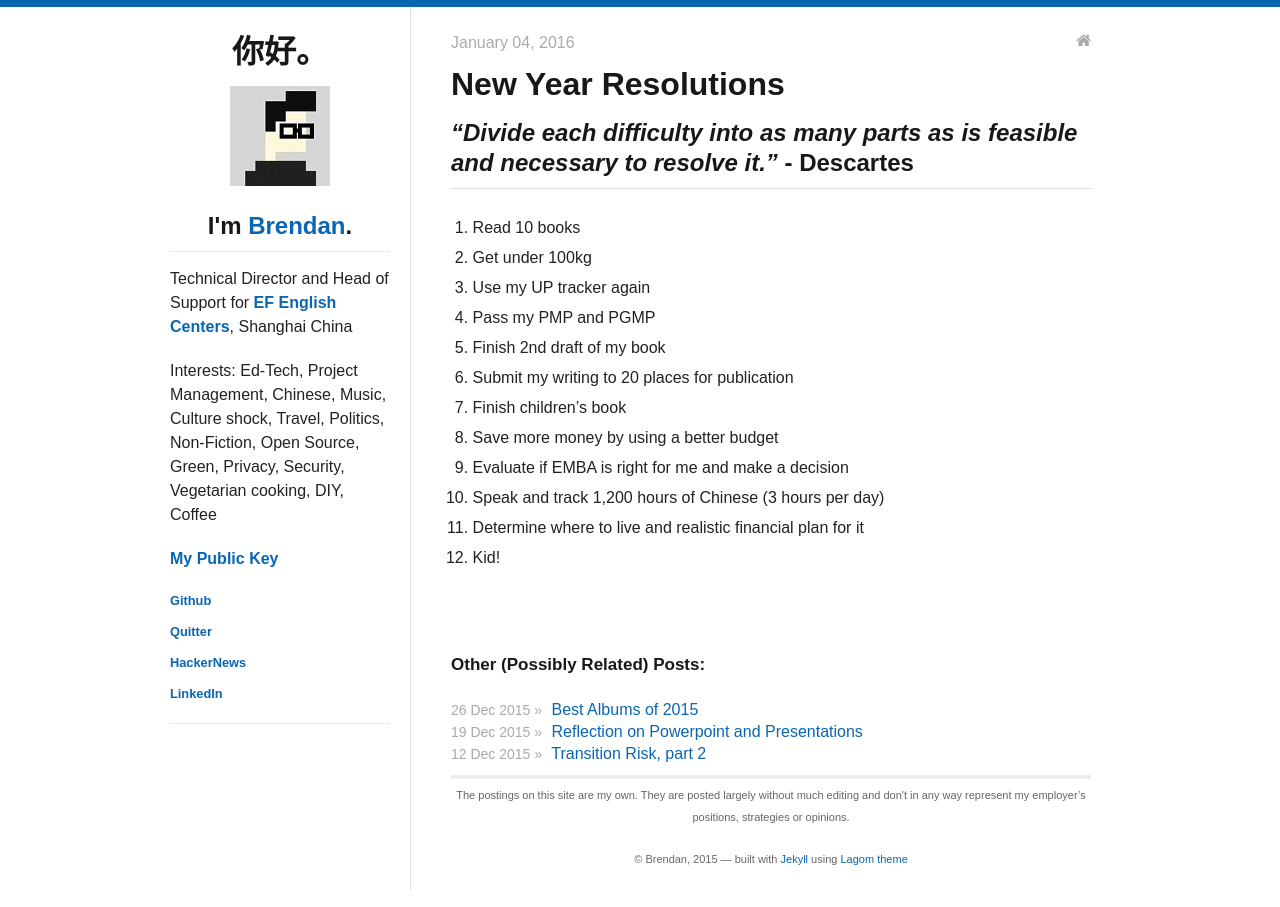
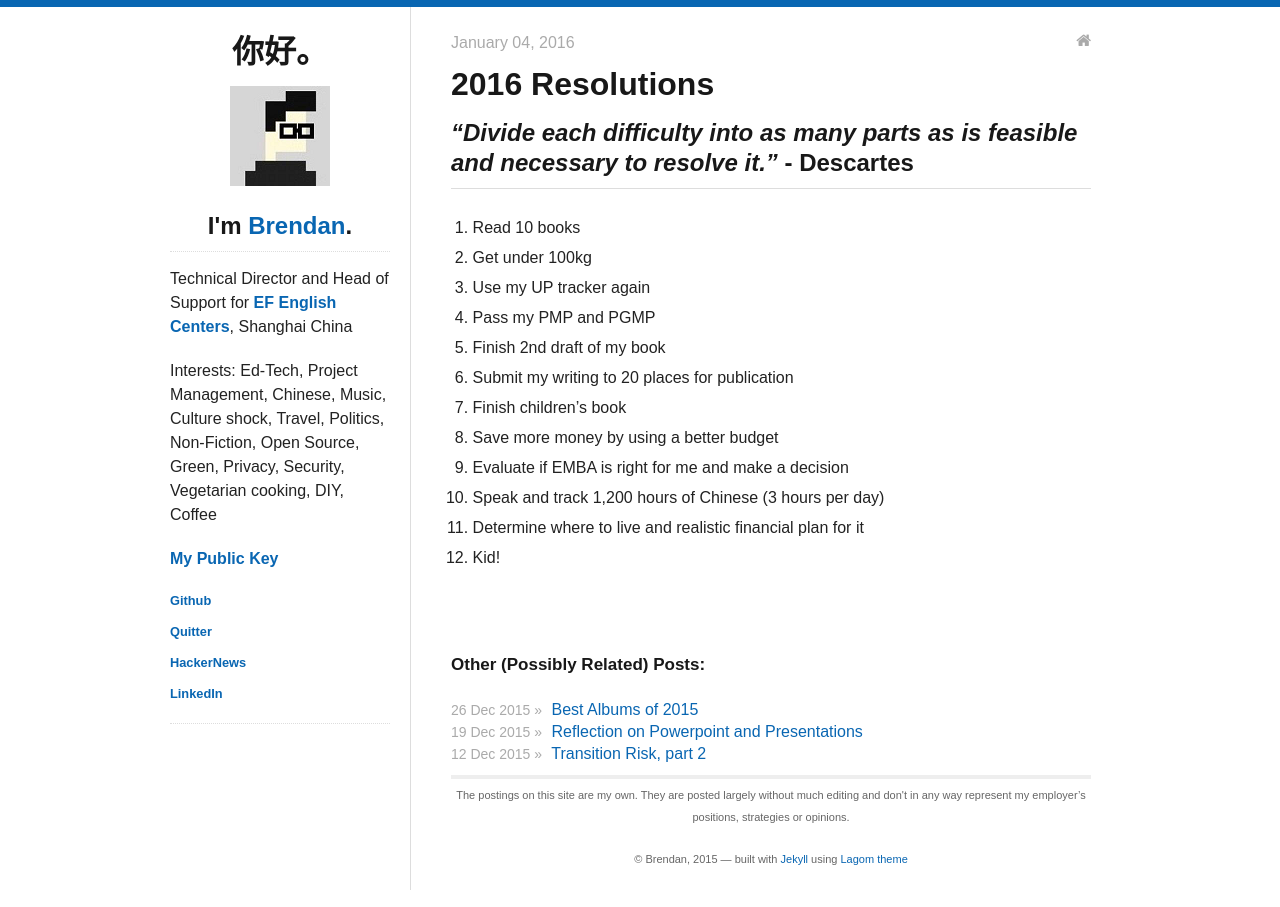
Before and after one commit to bcooney/bcooney.github.io, a Jekyll site: the page built from _posts/2016-01-04-resolutions.md, in a window 1280 px wide. Built offline with Jekyll 4.4.1, drawn with Linux system fonts in a browser that asks for light colours; nearby versions of some CDN libraries.

Commit message:
fixed title

```diff
--- a/_posts/2016-01-04-resolutions.md
+++ b/_posts/2016-01-04-resolutions.md
@@ -1,6 +1,6 @@
 ---
 layout: post
-title: New Year Resolutions
+title: 2016 Resolutions
 categories:
 - ideas
 ---
```
